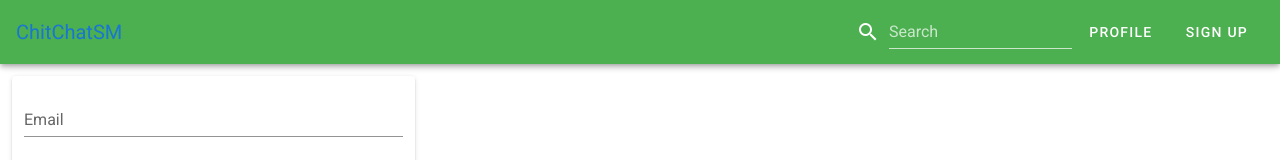
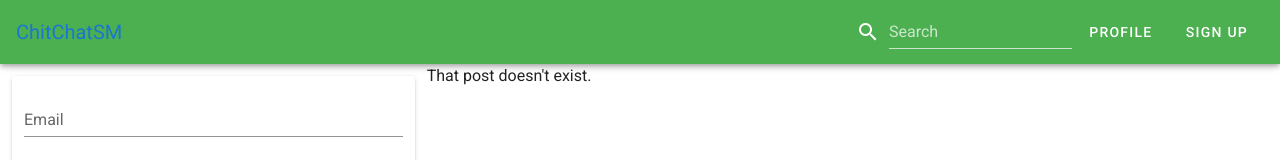
Before and after one commit to kko2017/CreateSocialMedia, a Nuxt app in the folder front/: page /post/1 in a window 1280 px wide. Shown: the top 160 px of the page. Built offline with nearby package versions, Linux system fonts and the light colour scheme.

Commit message:
🛠 dynamic router for single post

```diff
--- a/front/components/PostCard.vue
+++ b/front/components/PostCard.vue
@@ -5,7 +5,7 @@
             <v-card-text>
                 <div>
                     <h3>{{ post.User.nickname }}</h3>
-                    <div>{{ post.content }}</div>
+                    <nuxt-link :to="'/post/' + post.id">{{ post.content }}</nuxt-link>
                 </div>
             </v-card-text>
             <v-card-actions>
--- /dev/null
+++ b/front/pages/post/_id/index.vue
@@ -0,0 +1,25 @@
+<template>
+    <v-container v-if="post">
+        <post-card :post="post" />
+    </v-container>
+    <div v-else>
+        That post doesn't exist.
+    </div>
+</template>
+<script>
+import PostCard from '~/components/PostCard'
+
+export default {
+    components: {
+        PostCard,
+    },
+    computed: {
+        post() {
+            return this.$store.state.posts.mainPosts.find(v => v.id === parseInt(this.$route.params.id, 10));
+        }
+    }
+}
+</script>
+<style scoped>
+
+</style>
```
